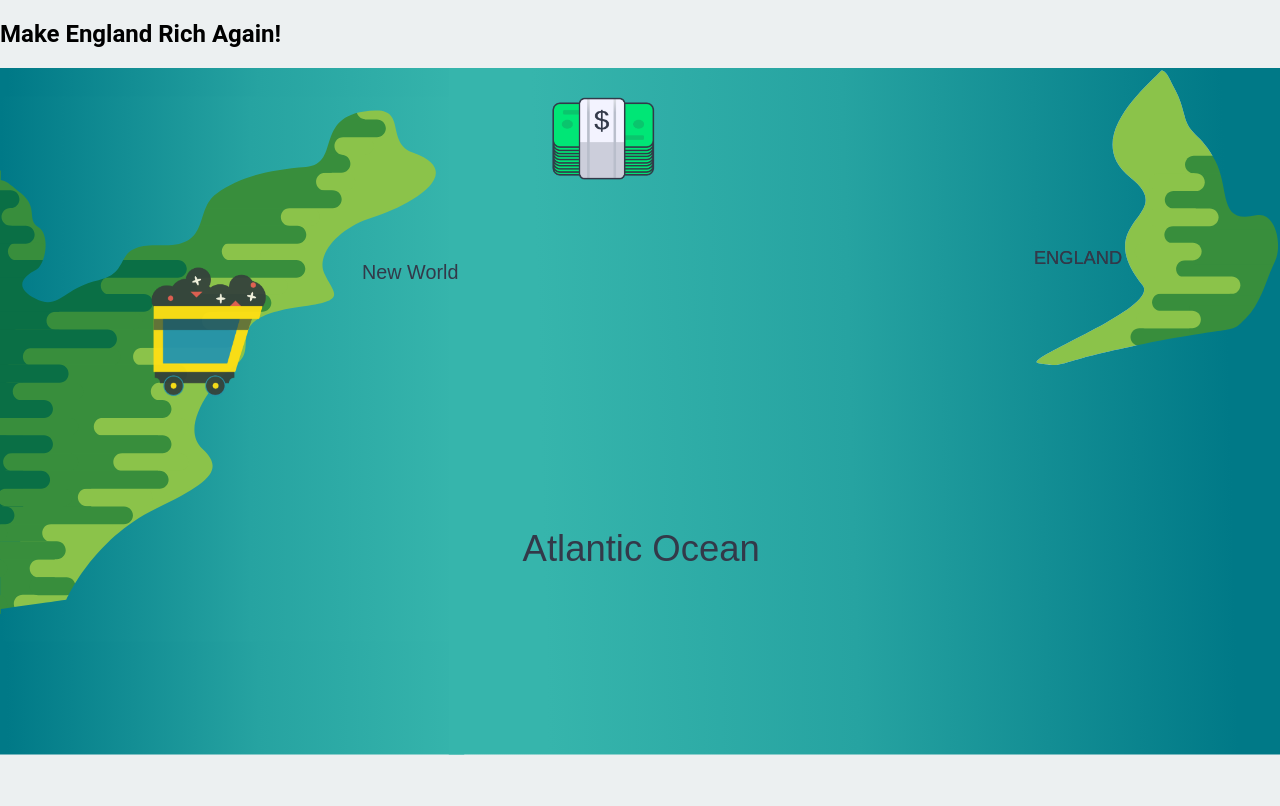
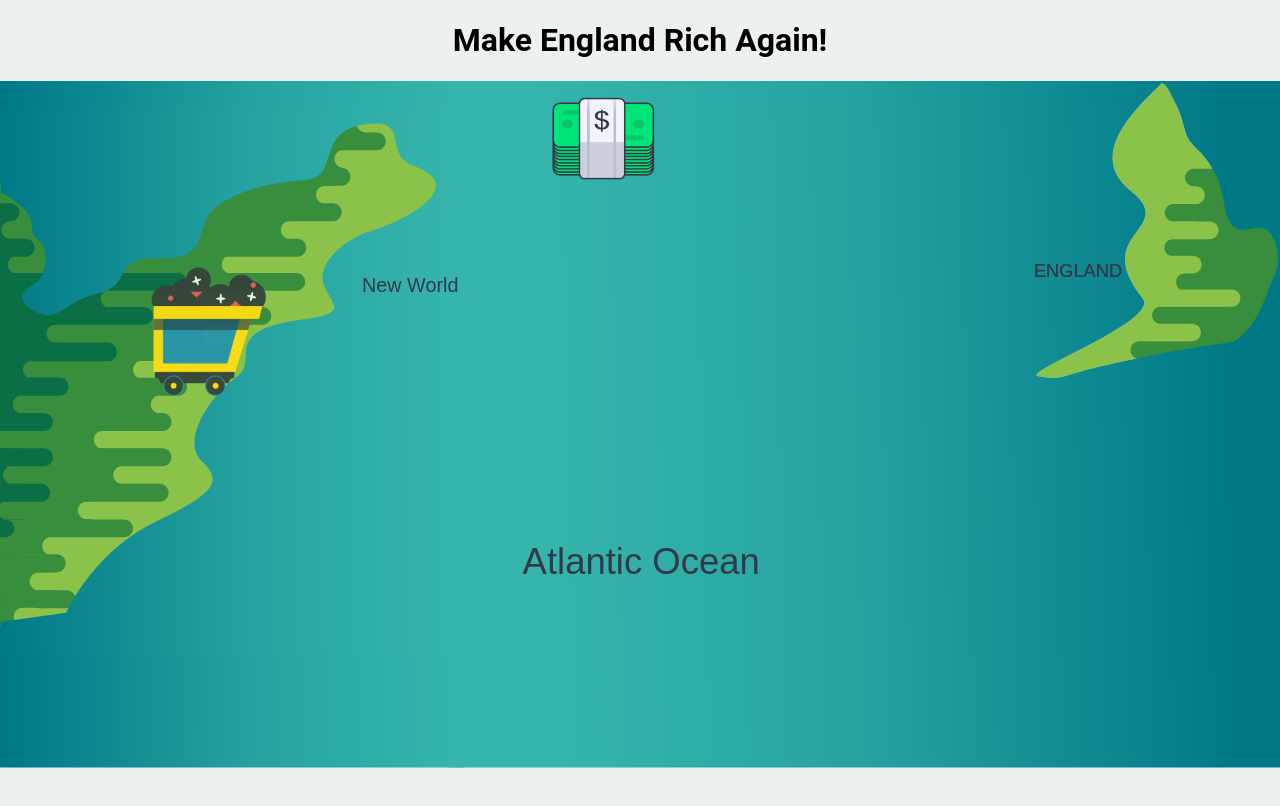
Before and after one commit to RohanVDeshpande/NavigationAct, a plain HTML site: page index.html in a window 1280 px wide. Drawn offline with Linux system fonts and the light colour scheme.

Commit message:
Update index.html

```diff
--- a/index.html
+++ b/index.html
@@ -6,7 +6,7 @@
 		<link href="https://fonts.googleapis.com/css?family=Open+Sans" rel="stylesheet">
 	</head>
 	<body>
-		<p style="text-align:center"><h2>Make England Rich Again!</h2></p>
+		<p><h1 style="text-align: center;">Make England Rich Again!</h1></p>
 			<img src="Dollars.png" class="Money">
 			<img src="Mining.png" class="Mining">
 			<svg width="100%" height="100%" viewBox="0 0 3508 2481" version="1.1" xmlns="http://www.w3.org/2000/svg" xmlns:xlink="http://www.w3.org/1999/xlink" xml:space="preserve" style="fill-rule:evenodd;clip-rule:evenodd;stroke-linejoin:round;stroke-miterlimit:1.41421;">
```
